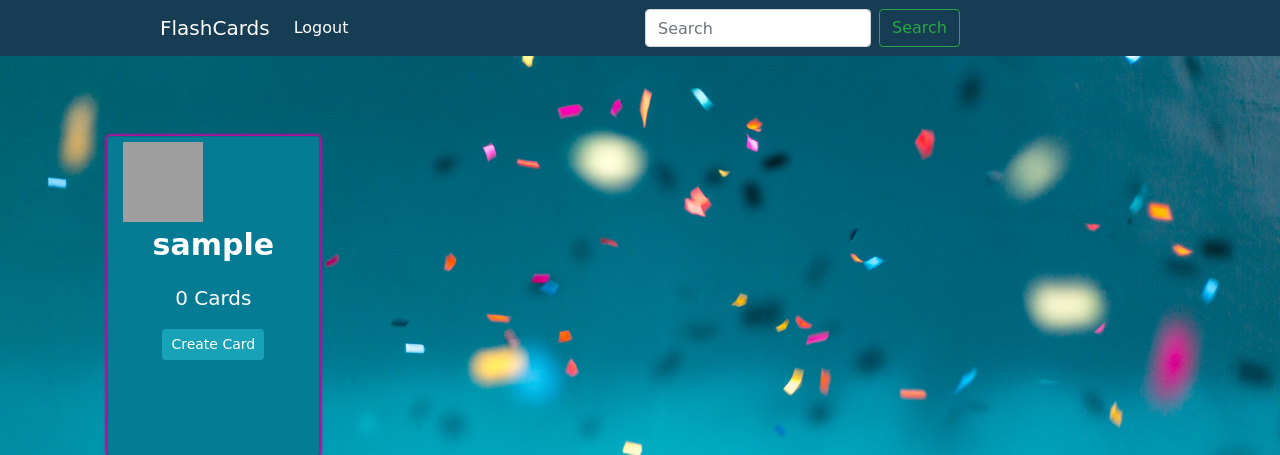
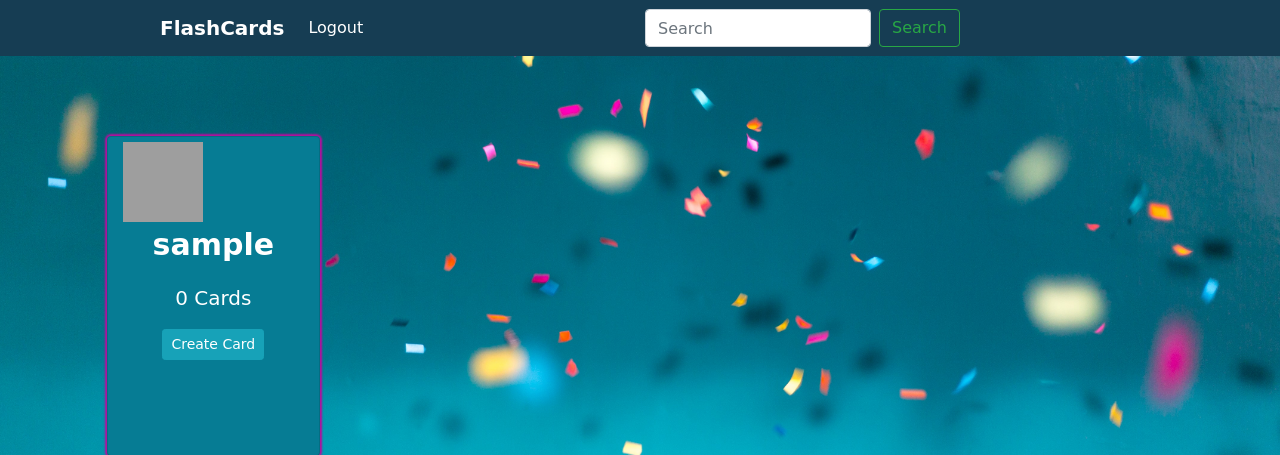
Before and after one commit to ngetichnicholas/Flash-Cards, a Django app: page / in a window 1280 px wide. Shown: the top 455 px of the page. Run offline with Django 3.2, Linux system fonts and the light colour scheme; the visitor is signed in with stand-in values (Sample User, id 1); data that the repository does not hold is empty; some libraries are stand-ins or nearby versions; some web fonts are replaced; grey boxes are pictures that could not be loaded.

```diff
--- a/flash_app/static/css/styles.css
+++ b/flash_app/static/css/styles.css
@@ -42,6 +42,7 @@ body {
 
 #home {
   color:white;
+  font-weight: 900;
 }
 #reg{
   color: white;
```
